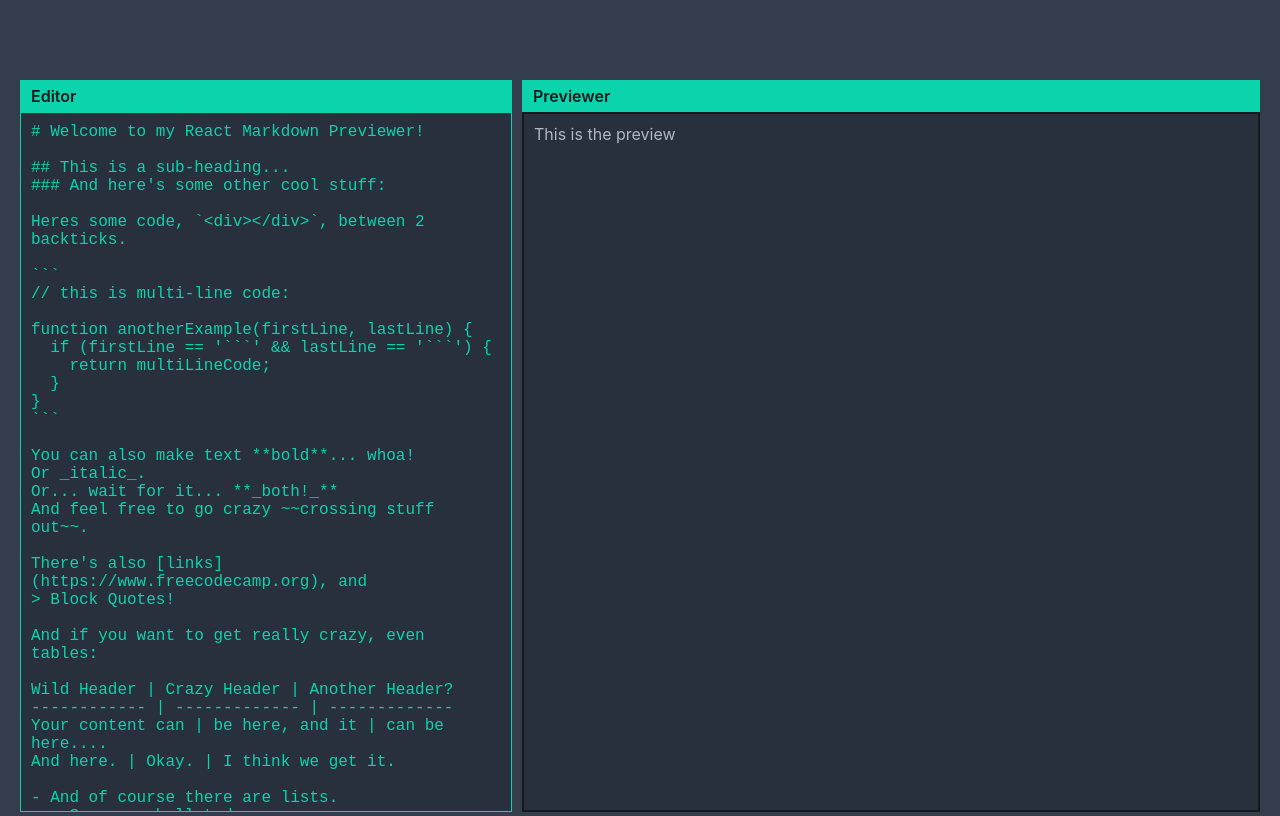
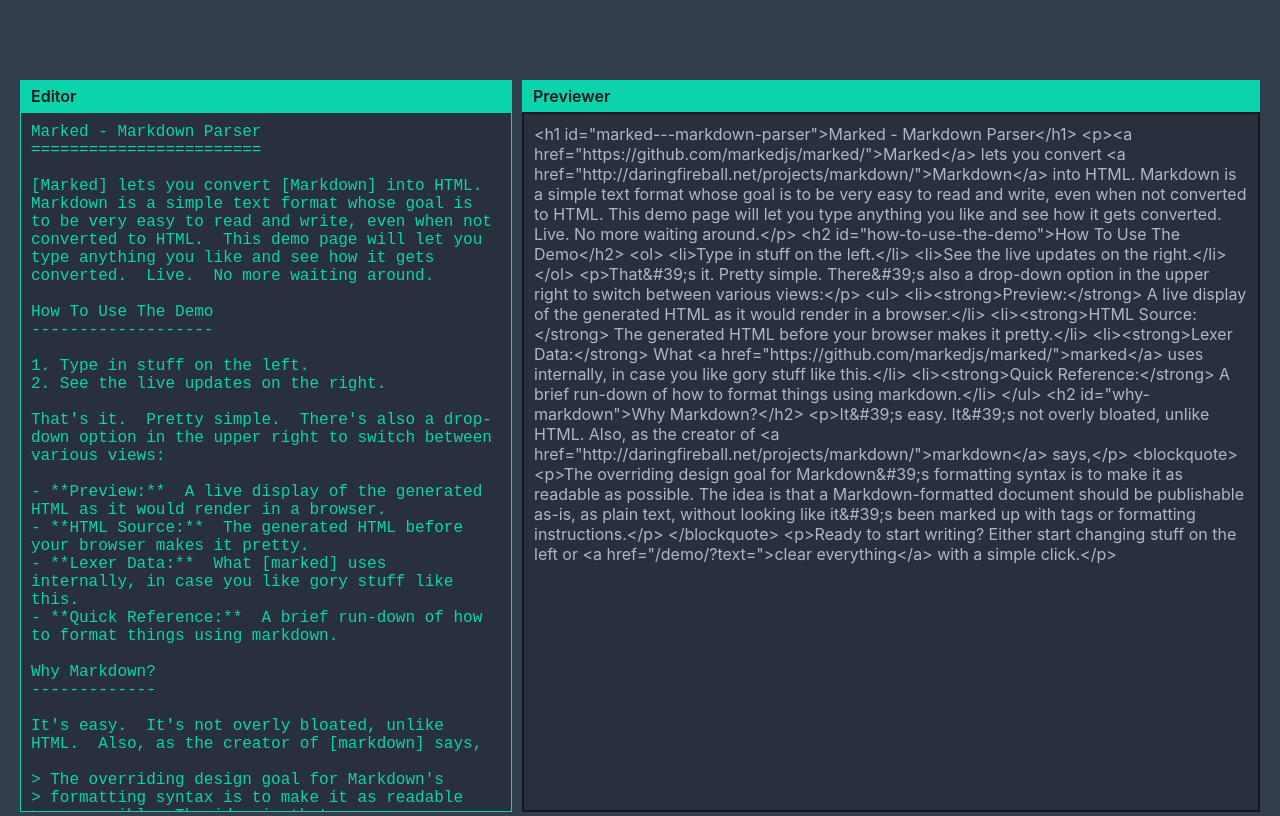
Before and after one commit to KyleSorenson/markdown-previewer, a React (Create React App) app: page / in a window 1280 px wide. Built offline with nearby package versions, Linux system fonts and the light colour scheme.

Commit message:
imported Marked

```diff
--- a/package.json
+++ b/package.json
@@ -36,6 +36,7 @@
     ]
   },
   "devDependencies": {
+    "marked": "^4.0.6",
     "node-sass": "^6.0.1"
   }
 }
--- a/src/App.js
+++ b/src/App.js
@@ -1,63 +1,64 @@
 import './App.scss';
+import { marked } from 'marked';
+import { useState } from 'react';
+
+const defaultMarkdown = `Marked - Markdown Parser
+========================
+
+[Marked] lets you convert [Markdown] into HTML.  Markdown is a simple text format whose goal is to be very easy to read and write, even when not converted to HTML.  This demo page will let you type anything you like and see how it gets converted.  Live.  No more waiting around.
+
+How To Use The Demo
+-------------------
+
+1. Type in stuff on the left.
+2. See the live updates on the right.
+
+That's it.  Pretty simple.  There's also a drop-down option in the upper right to switch between various views:
+
+- **Preview:**  A live display of the generated HTML as it would render in a browser.
+- **HTML Source:**  The generated HTML before your browser makes it pretty.
+- **Lexer Data:**  What [marked] uses internally, in case you like gory stuff like this.
+- **Quick Reference:**  A brief run-down of how to format things using markdown.
+
+Why Markdown?
+-------------
+
+It's easy.  It's not overly bloated, unlike HTML.  Also, as the creator of [markdown] says,
+
+> The overriding design goal for Markdown's
+> formatting syntax is to make it as readable
+> as possible. The idea is that a
+> Markdown-formatted document should be
+> publishable as-is, as plain text, without
+> looking like it's been marked up with tags
+> or formatting instructions.
+
+Ready to start writing?  Either start changing stuff on the left or
+[clear everything](/demo/?text=) with a simple click.
+
+[Marked]: https://github.com/markedjs/marked/
+[Markdown]: http://daringfireball.net/projects/markdown/`;
 
 function App() {
+
+  const [markdown, setMarkdown] = useState(defaultMarkdown);
+
+  const handleChange = (e) => {
+    setMarkdown(e.target.value)
+  }
+
   return (
     <div className="container">
       <div className="container-left">
         <div className="label">Editor</div>
-        <textarea className="input" id="editor">
-
-{
-`# Welcome to my React Markdown Previewer!
-
-## This is a sub-heading...
-### And here's some other cool stuff:
-
-Heres some code, \`<div></div>\`, between 2 backticks.
-
-\`\`\`
-// this is multi-line code:
-
-function anotherExample(firstLine, lastLine) {
-  if (firstLine == '\`\`\`' && lastLine == '\`\`\`') {
-    return multiLineCode;
-  }
-}
-\`\`\`
-
-You can also make text **bold**... whoa!
-Or _italic_.
-Or... wait for it... **_both!_**
-And feel free to go crazy ~~crossing stuff out~~.
-
-There's also [links](https://www.freecodecamp.org), and
-> Block Quotes!
-
-And if you want to get really crazy, even tables:
-
-Wild Header | Crazy Header | Another Header?
------------- | ------------- | -------------
-Your content can | be here, and it | can be here....
-And here. | Okay. | I think we get it.
-
-- And of course there are lists.
-  - Some are bulleted.
-     - With different indentation levels.
-        - That look like this.
-
-
-1. And there are numbered lists too.
-1. Use just 1s if you want!
-1. And last but not least, let's not forget embedded images:
-
-![freeCodeCamp Logo](https://cdn.freecodecamp.org/testable-projects-fcc/images/fcc_secondary.svg)`
-}
+        <textarea className="input" id="editor" onChange={handleChange}>
+          {defaultMarkdown}
         </textarea>
       </div>
       <div className="container-right">
       <div className="label">Previewer</div>
         <div className="output" id="preview">
-          This is the preview
+          {marked.parse(markdown)}
         </div>
       </div>
     </div>
```
Also changed, not shown: src/marked.js (added), 1 other file (tests, documents, lock files or other folders).
